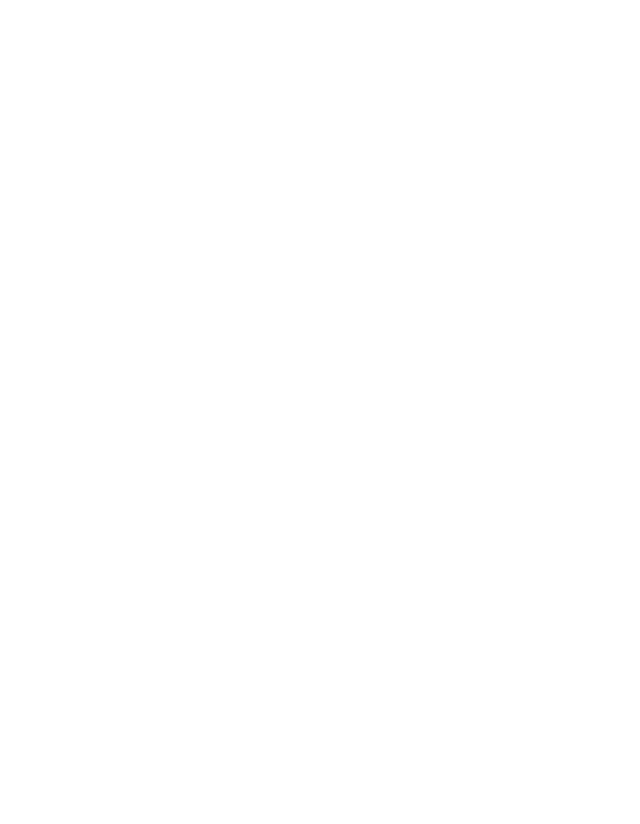
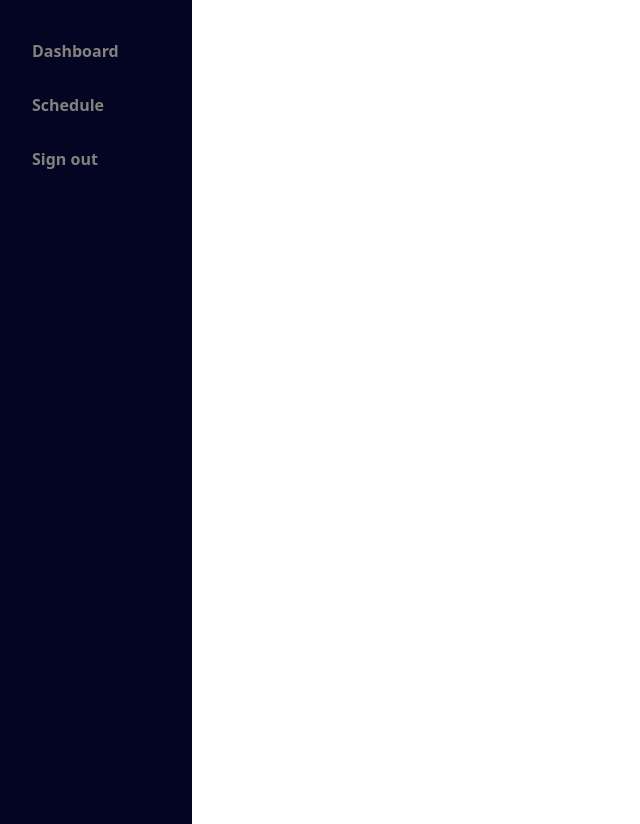
Before and after one commit to ShqipeAirline/ShqipeAirline, a React (Vite) app in the folder Front/shqipe-airline/: page /acd-dashboard in a window 1280 px wide. Before the commit this address had no page. Shown: the whole page, without its empty margins (0-640 px from the left). Before the commit the page ends 800 px from the top, so only its background shows below. Built offline with nearby package versions, Linux system fonts and the light colour scheme.

Commit message:
acd navbar

```diff
--- a/Front/shqipe-airline/src/App.css
+++ b/Front/shqipe-airline/src/App.css
@@ -77,6 +77,7 @@
   display: flex;
   flex-direction: row;
   gap:15px;
+  margin-bottom: 10px;
 }
 
 
@@ -92,3 +93,43 @@
 .itemBox-4 > :first-child {
   margin-top: 17px;
 }
+
+.formbttn{
+  padding: 15px;
+  color:white;
+  font-weight: bold;
+  background-color:rgb(24, 71, 159);
+  border: 1px solid white;
+  border-radius: 10px;
+}
+
+.acd-navbar
+{
+  height: 100vh;
+  width: 15%;
+  padding-left: 0;
+  margin-left: 0;
+  background-color: #030522;
+  padding-top: 3vh;
+
+
+}
+
+.navbar{
+  color:#84827E;
+  text-decoration: none;
+  font-weight: bold;
+  padding-top: 2vh;
+  padding-bottom: 2vh;
+  padding-left: 4vh;
+  display: flex;
+  align-items: flex-start;
+  transition: background-color 0.3s ease, color 0.3s ease;
+  border-radius: 10px;
+}
+
+.navbar:hover
+{
+  background-color: #E8DBAC;
+  color: black;
+}
--- a/Front/shqipe-airline/src/App.jsx
+++ b/Front/shqipe-airline/src/App.jsx
@@ -1,9 +1,9 @@
 import { useState } from 'react'
 import './App.css'
-import Home from './components/Home'
 import Register from './components/Register'
 import Login from './components/Login'
 import {Routes, Route} from 'react-router-dom'
+import Acd from './components/Acd'
 
 function App() {
 
@@ -12,7 +12,8 @@
       <Routes>
         <Route path="/" element={<Login />} />
         <Route path="register/" element={<Register />} />
-        <Route path="/home" element={<Home />} />
+        <Route path="/acd-dashboard" element={<Acd />} />
+
       </Routes>
     </>
   )
--- /dev/null
+++ b/Front/shqipe-airline/src/components/Acd.jsx
@@ -0,0 +1,11 @@
+import AircontrolNav from "./dashboard/AircontrolNav"
+
+const Acd=()=>{
+    return(
+        <div>
+            <AircontrolNav />
+        </div>
+    )
+}
+
+export default Acd
--- a/Front/shqipe-airline/src/components/Home.jsx
+++ /dev/null
@@ -1,9 +0,0 @@
-const Home=()=>{
-    return(
-        <div>
-            This is home in page
-        </div>
-    )
-}
-
-export default Home
--- /dev/null
+++ b/Front/shqipe-airline/src/components/dashboard/AircontrolNav.jsx
@@ -0,0 +1,20 @@
+import { Link } from 'react-router-dom';
+
+const AircontrolNav = () => {
+  return (
+    <div className="acd-navbar">
+          <Link to="/acd-dashboard" className="navbar">
+            Dashboard
+          </Link>
+
+          <Link to="/acd-schedule" className="navbar">
+            Schedule
+          </Link>
+
+          <Link to="/" className="navbar" onClick={""}>
+            Sign out
+          </Link>
+    </div>
+  )
+}
+export default AircontrolNav;
--- a/Front/shqipe-airline/src/components/forms/Bttn.jsx
+++ b/Front/shqipe-airline/src/components/forms/Bttn.jsx
@@ -2,7 +2,7 @@
 
 const Bttn = ({ label, onClick }) => {
   return (
-    <button onClick={onClick}>
+    <button className={"formbttn"} onClick={onClick}>
       {label}
     </button>
   );
```
